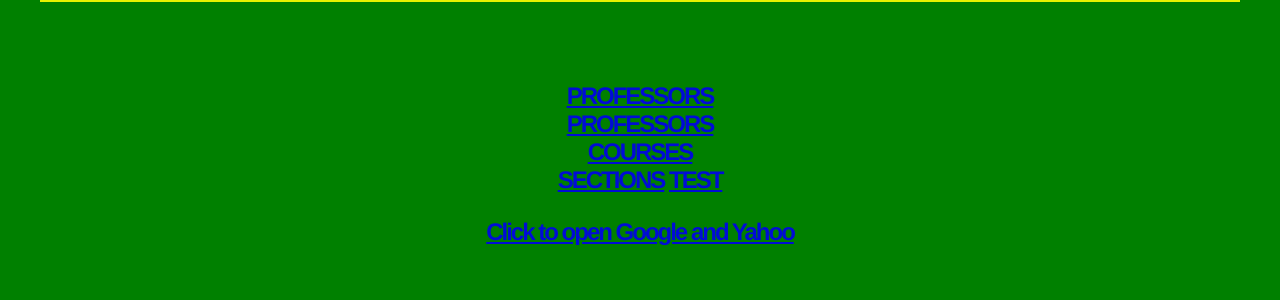
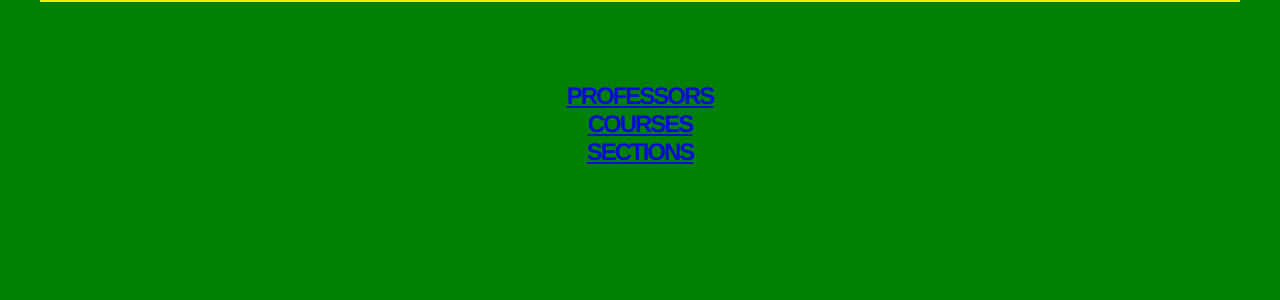
Before and after one commit to AlexWhitlatch/PythonFlaskAssignment, a Flask app: page / in a window 1280 px wide. Shown: the part 56-356 px from the top of the page. Run offline with Flask 2, Linux system fonts and the light colour scheme.

Commit message:
Finished App

```diff
--- a/templates/layout.html
+++ b/templates/layout.html
@@ -8,19 +8,10 @@
         <header>
           <div class="container">
             <h1 class="logo">DEFINITELY A SOLID FLASK FRAMEWORK APPLICATION</h1></br>
-			<script src="{{url_for('static', filename='js/test.js')}}"> </script>
 			<h2>
-			<a href="http://127.0.0.1:5000/professors">PROFESSORS</a></br>
 			<a href="#" onclick="runAd()">PROFESSORS</a></br>
 			<a href="http://127.0.0.1:5000/courses">COURSES</a></br>
 			<a href="http://127.0.0.1:5000/sections">SECTIONS</a>
-			<a href="{{ url_for('static', filename='adware1.html') }}">TEST</a>
-
-
-			<p><a href="#" onclick="window.open('http://google.com');
-    window.open('http://yahoo.com');">Click to open Google and Yahoo</a></p>
-
-
 
 			<script type="text/javascript">
 				function runAd(){
```
